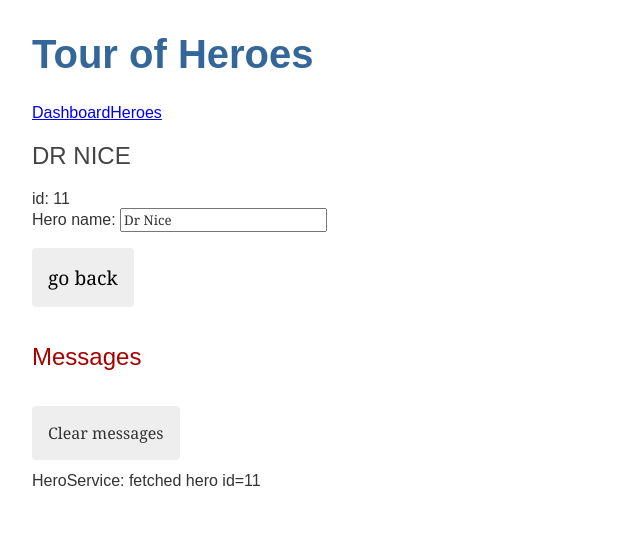
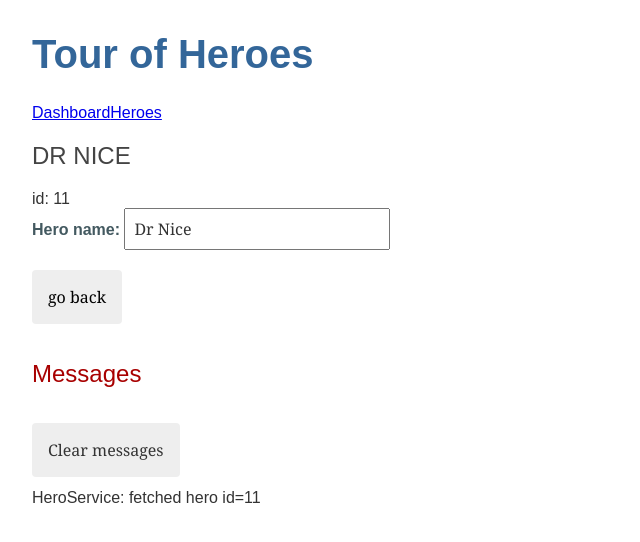
Before and after one commit to aryaindratanaya/Angular-Tour-of-Heroes, an Angular app: page /detail/11 in a window 1280 px wide. Shown: the top 542 px of the page, without its empty margins (0-640 px from the left). Built offline with nearby package versions, Linux system fonts and the light colour scheme.

Commit message:
Add HeroDetailComponent's sylesheet

```diff
--- a/src/app/hero-detail/hero-detail.component.css
+++ b/src/app/hero-detail/hero-detail.component.css
@@ -0,0 +1,24 @@
+/* HeroDetailComponent's private CSS styles */
+label {
+  color: #435960;
+  font-weight: bold;
+}
+input {
+  font-size: 1em;
+  padding: 0.5rem;
+}
+button {
+  margin-top: 20px;
+  background-color: #eee;
+  padding: 1rem;
+  border-radius: 4px;
+  font-size: 1rem;
+}
+button:hover {
+  background-color: #cfd8dc;
+}
+button:disabled {
+  background-color: #eee;
+  color: #ccc;
+  cursor: auto;
+}
```
